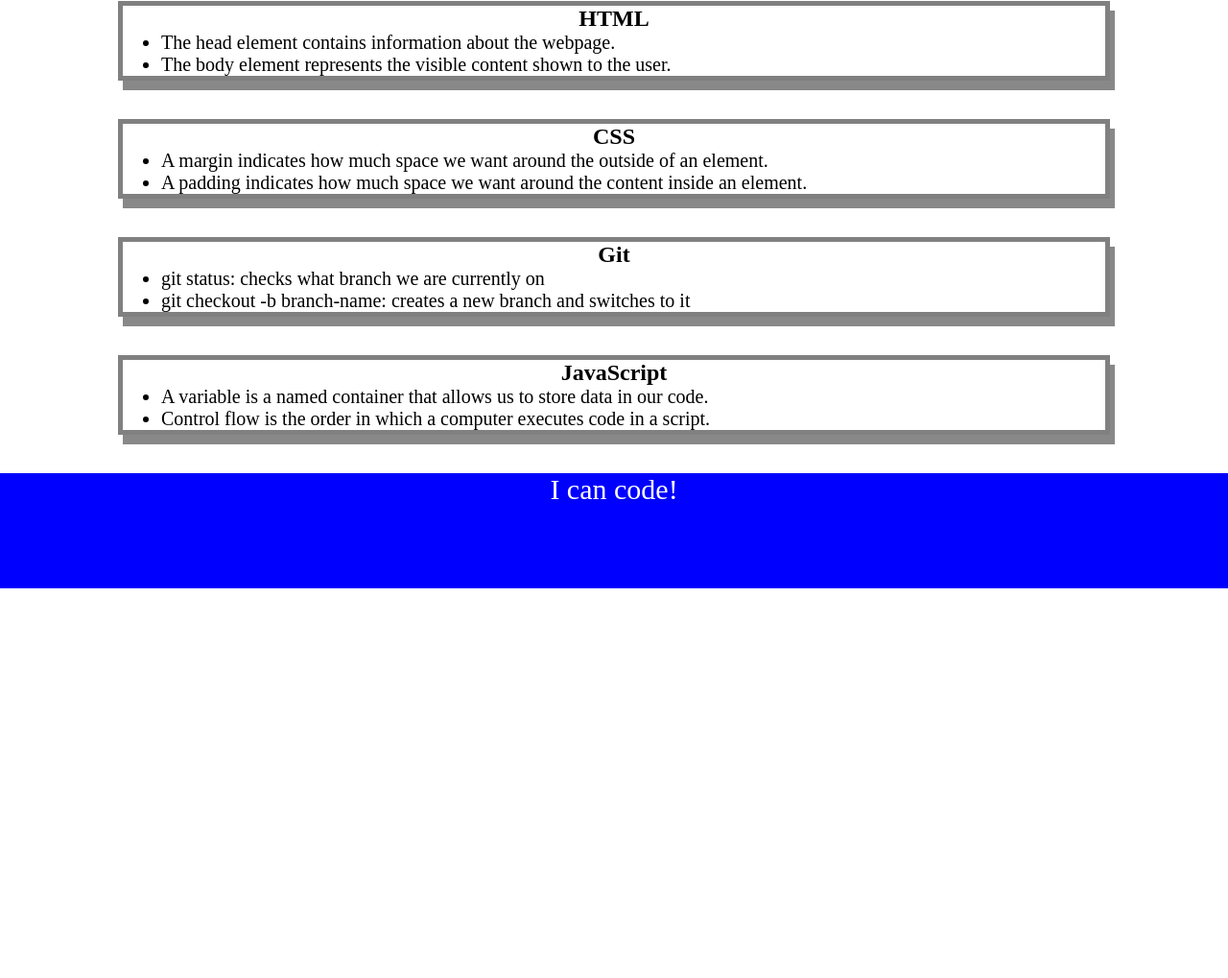
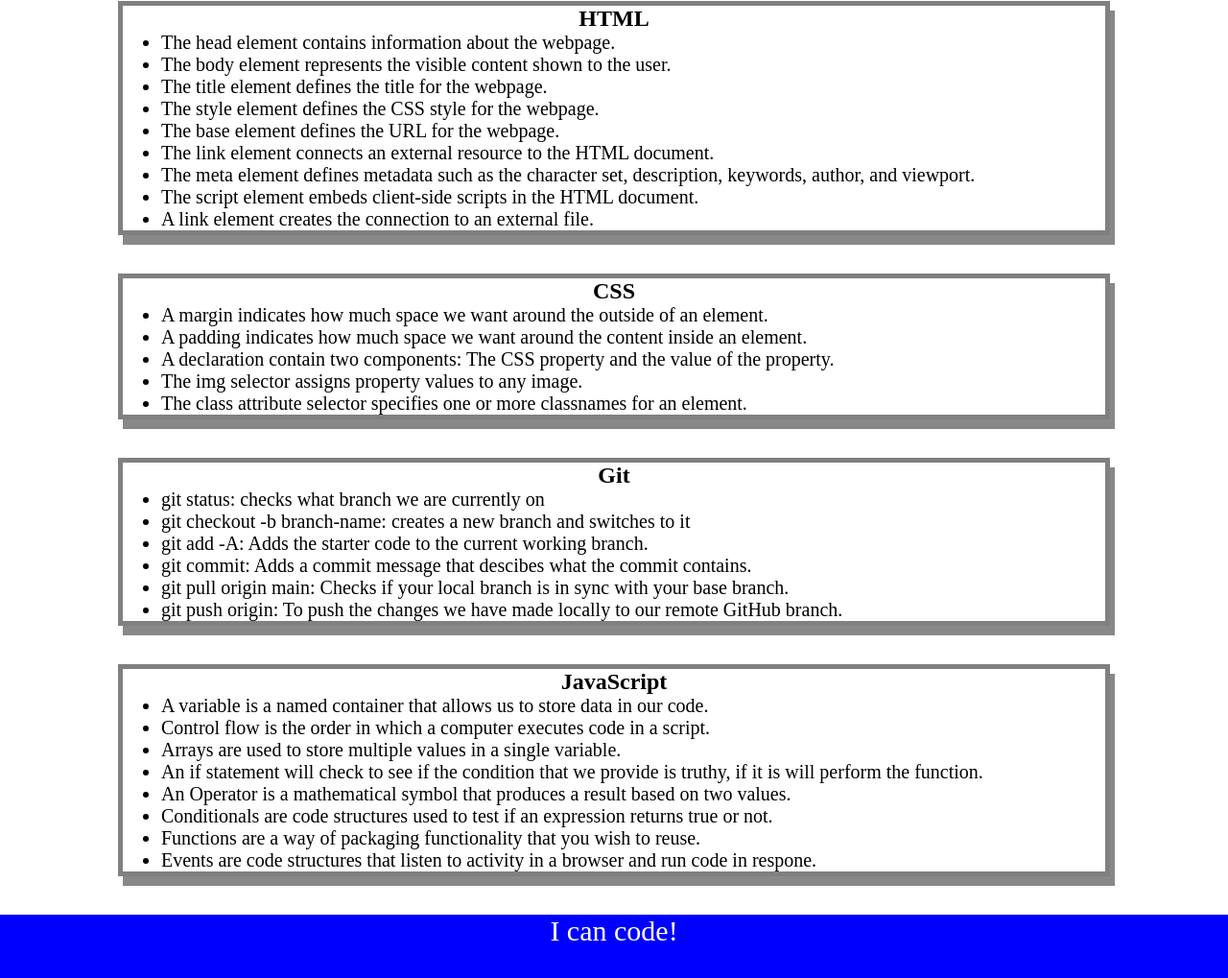
Before and after one commit to Jayden338/Prework-Study-Guide, a plain HTML site: page index.html in a window 1280 px wide. Shown: the part 159-1178 px from the top of the page at 96% size. Before the commit the page ends 800 px from the top, so only its background shows below. Drawn offline with Linux system fonts and the light colour scheme.

Commit message:
updated notes for index.html

```diff
--- a/index.html
+++ b/index.html
@@ -21,6 +21,17 @@
         <ul>
           <li>The head element contains information about the webpage.</li>
           <li>The body element represents the visible content shown to the user.</li>
+          <li>The title element defines the title for the webpage.</li>
+          <li>The style element defines the CSS style for the webpage.
+          <li>The base element defines the URL for the webpage.</li>
+          <li>The link element connects an external resource to the HTML document.</li>
+          <li>The meta element defines metadata such as the character set, description, keywords, author, and viewport. </li>
+          <li>The script element embeds client-side scripts in the HTML document.</li>
+          <li>A link element creates the connection to an external file.</li>
+          </li>
+
+          </li>
+          </li>
         </ul>
       </section>
 
@@ -29,6 +40,9 @@
         <ul>
           <li>A margin indicates how much space we want around the outside of an element.</li>
           <li>A padding indicates how much space we want around the content inside an element.</li>
+          <li>A declaration contain two components: The CSS property and the value of the property.</li>
+          <li>The img selector assigns property values to any image.</li>
+          <li>The class attribute selector specifies one or more classnames for an element.</li>
         </ul>
       </section>
 
@@ -37,6 +51,10 @@
         <ul>
           <li>git status: checks what branch we are currently on</li>
           <li>git checkout -b branch-name: creates a new branch and switches to it</li>
+          <li>git add -A: Adds the starter code to the current working branch.</li>
+          <li>git commit: Adds a commit message that descibes what the commit contains.</li>
+          <li>git pull origin main: Checks if your local branch is in sync with your base branch.</li>
+          <li>git push origin: To push the changes we have made locally to our remote GitHub branch.</li>
         </ul>
       </section>
 
@@ -45,6 +63,12 @@
         <ul>
           <li>A variable is a named container that allows us to store data in our code.</li>
           <li>Control flow is the order in which a computer executes code in a script.</li>
+          <li>Arrays are used to store multiple values in a single variable.</li>
+          <li>An if statement will check to see if the condition that we provide is truthy, if it is will perform the function.</li>
+          <li>An Operator is a mathematical symbol that produces a result based on two values.</li>
+          <li>Conditionals are code structures used to test if an expression returns true or not.</li>
+          <li>Functions are a way of packaging functionality that you wish to reuse.</li>
+          <li>Events are code structures that listen to activity in a browser and run code in respone.</li>
         </ul>
       </section>
     </main>
```
